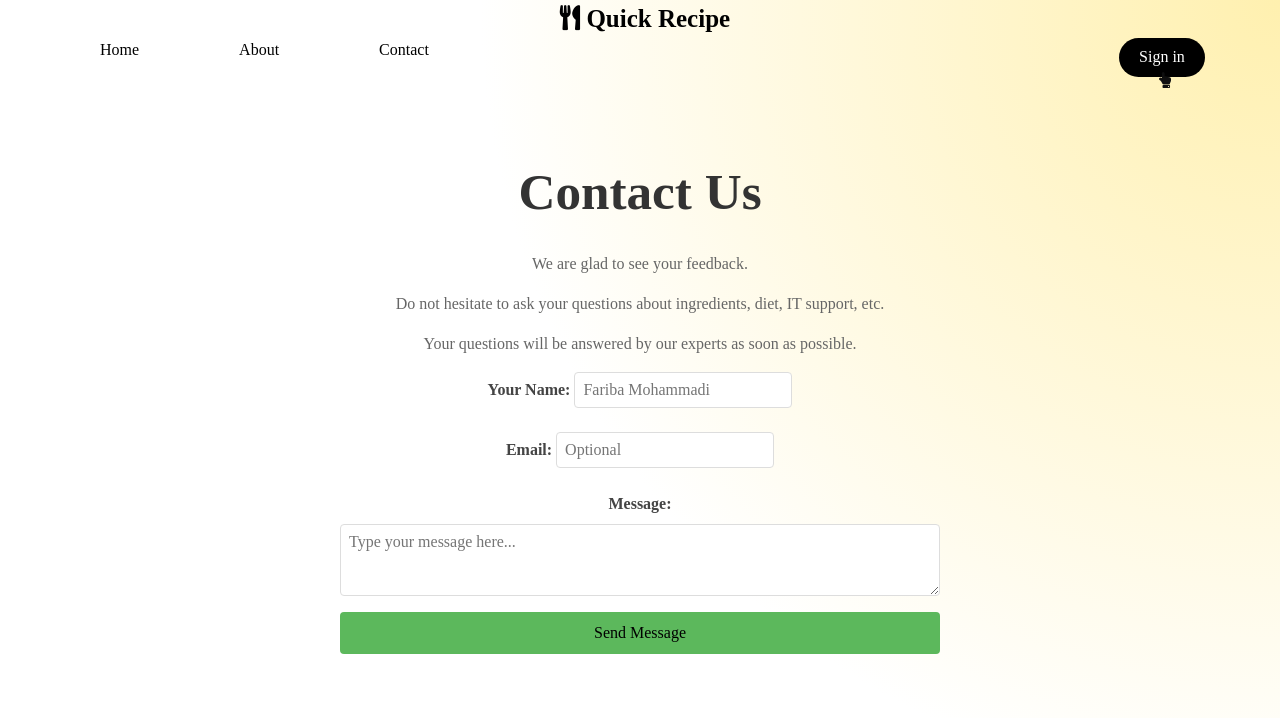
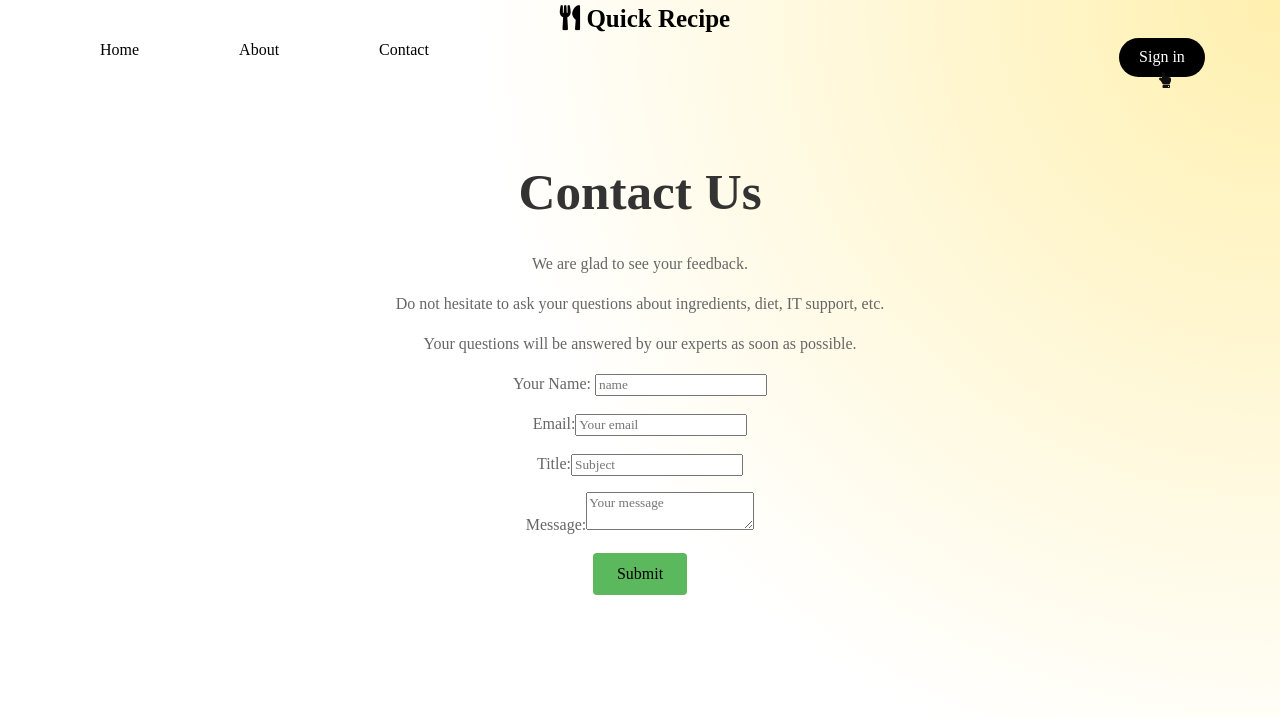
Before and after one commit to fAribAmo/QuickRecipe, a React (Vite) app: page /contact in a window 1280 px wide. Shown: the top 718 px of the page. Built offline with nearby package versions, Linux system fonts and the light colour scheme; no server answers.

Commit message:
update third party component: react-final-form

```diff
--- a/package.json
+++ b/package.json
@@ -12,6 +12,7 @@
   "dependencies": {
     "@fortawesome/free-solid-svg-icons": "^6.5.1",
     "@fortawesome/react-fontawesome": "^0.2.0",
+    "final-form": "^4.20.10",
     "firebase": "^10.7.1",
     "localforage": "^1.10.0",
     "match-sorter": "^6.3.1",
@@ -19,6 +20,7 @@
     "mobx-react-lite": "^4.0.5",
     "react": "^18.2.0",
     "react-dom": "^18.2.0",
+    "react-final-form": "^6.5.9",
     "react-router-dom": "^6.20.1",
     "sort-by": "^0.0.2"
   },
--- a/src/App.css
+++ b/src/App.css
@@ -510,6 +510,17 @@ body {
   transition: background-color 0.3s ease;
 }
 
+.submit-button{
+  padding: 0.75rem 1.5rem;
+  font-size: 1rem;
+  color: black;
+  background-color: #5cb85c;
+  border: none;
+  border-radius: 4px;
+  cursor: pointer;
+  transition: background-color 0.3s ease;
+}
+
 .contact-form button:hover {
   background-color: #4cae4c;
 }
--- a/src/presenters/ContactPagePresenter.jsx
+++ b/src/presenters/ContactPagePresenter.jsx
@@ -1,6 +1,5 @@
 import { observer } from "mobx-react-lite";
 import ContactPageView from "../views/ContactPageView";
-import { useNavigate } from 'react-router-dom';
 import React from 'react';
 
 export default
--- a/src/views/ContactPageView.jsx
+++ b/src/views/ContactPageView.jsx
@@ -1,8 +1,13 @@
-import React, { useState } from 'react';
+import React from 'react';
+import { Form, Field } from 'react-final-form';
 import NavigationBar from './NavigationBarView';
 
+const ContactPageView = () => {
+  const onSubmit = async (values) => {
+    // Handle form submission, e.g., send data to server
+    console.log(values);
+  };
 
-function ContactPageView (){
   return (
     <div className='HomePage'>
         <div><NavigationBar /></div>
@@ -11,25 +16,48 @@ function ContactPageView (){
           <p>We are glad to see your feedback.</p>
           <p>Do not hesitate to ask your questions about ingredients, diet, IT support, etc.</p>
           <p>Your questions will be answered by our experts as soon as possible.</p>
-
-          <form className="contact-form">
-
-            <div className="form-group">
-              <label>Your Name: <input type="text" placeholder="Fariba Mohammadi" required /></label>
+        <Form
+          onSubmit={onSubmit}
+          render={({ handleSubmit, form, submitting, pristine }) => (
+            <form onSubmit={handleSubmit} className='contact-form'>
+              <div >
+              <label>Your Name: <input type="text" placeholder="name" required /></label>
+            </div>
+              <div >
+                <label>Email:</label>
+                <Field
+                  name="email"
+                  component="input"
+                  type="email"
+                  placeholder="Your email"
+                />
               </div>
 
-            <div className="form-group">
-              <label>Email: <input type="email" placeholder="Optional" /></label>
+              <div>
+            <label>Title:</label>
+            <Field
+              name="title"
+              component="input"
+              type="text"
+              placeholder="Subject"
+            />
           </div>
-
-            <div className="form-group">
-              <label>Message: </label>
-                  <textarea placeholder="Type your message here..." rows="3" required></textarea>
+          <div>
+            <label>Message:</label>
+            <Field
+              name="message"
+              component="textarea"
+              placeholder="Your message"
+            />
           </div>
-
-            <button type="submit">Send Message</button>
-
+          <div>
+            <button type='submit' disabled={submitting || pristine}>
+              Submit
+            </button>
+          </div>
         </form>
+      )}
+    />
     </div>
     </div>
   );
```
Lines whose indentation alone changed are shown as unchanged.
